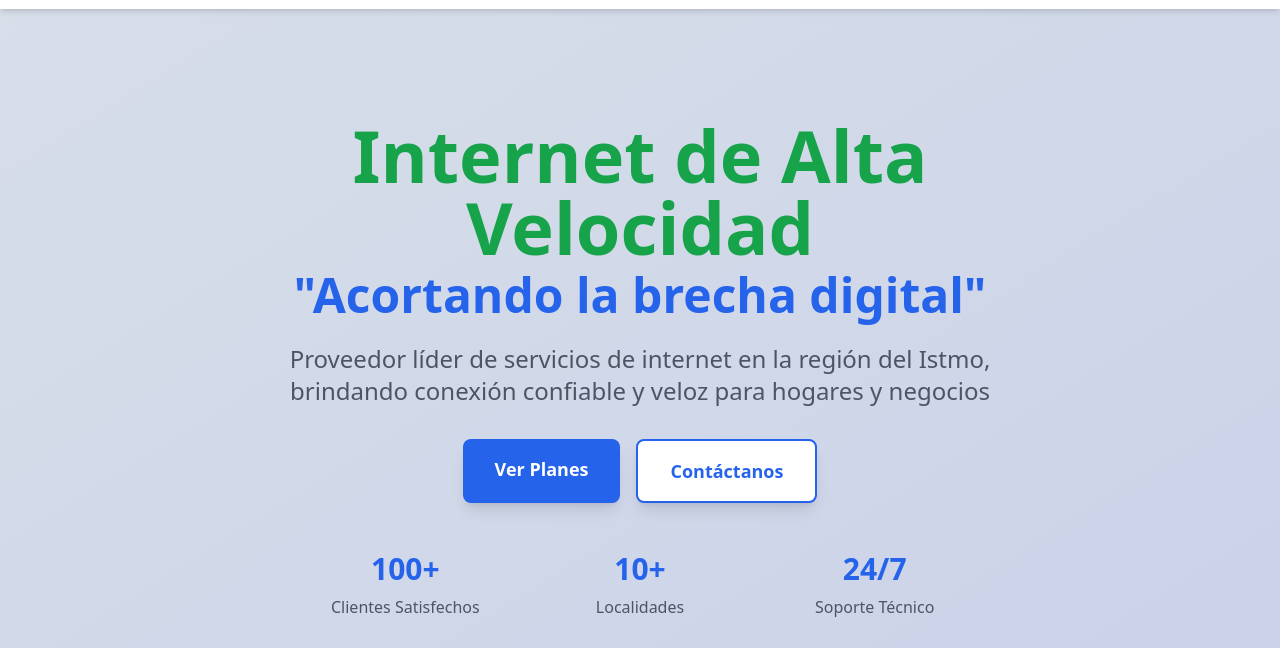
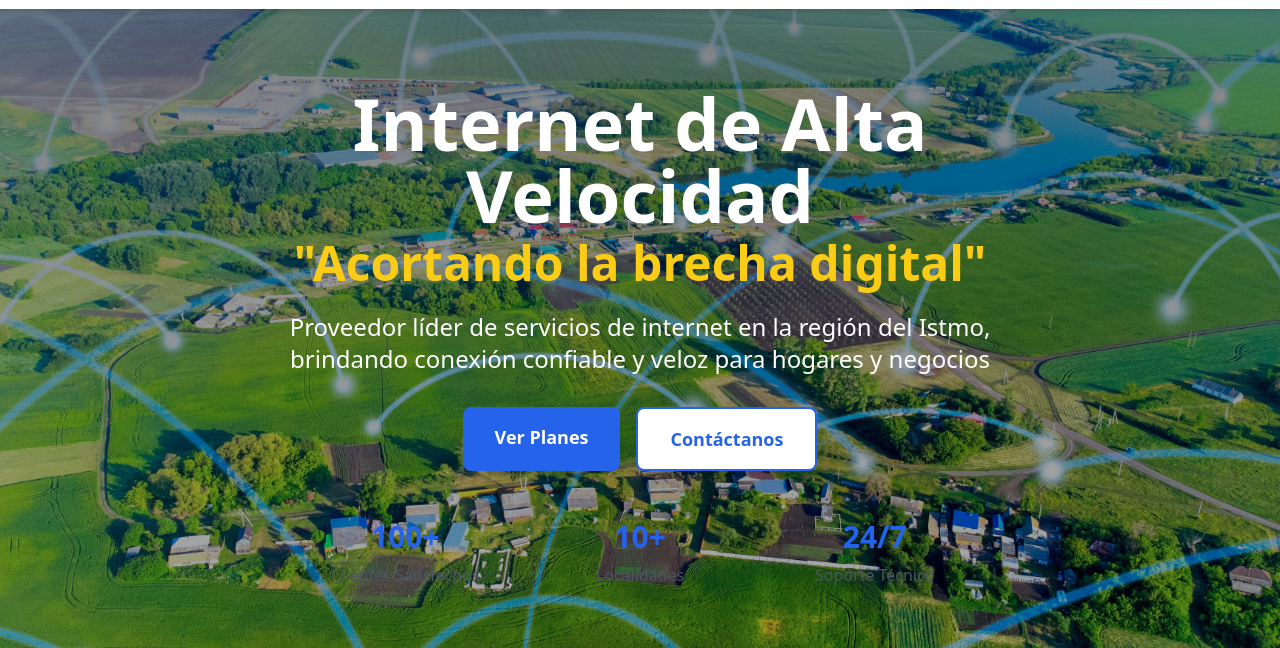
Before and after one commit to okguillermo-creator/mexicoenlinea, a website: page index.html in a window 1280 px wide. Shown: the part 63-711 px from the top of the page. Drawn offline with Linux system fonts and the light colour scheme.

Commit message:
feat: añadido efecto parallax en el hero con imagen de fondo

```diff
--- /dev/null
+++ b/css/parallax.css
@@ -0,0 +1,32 @@
+.parallax-hero {
+    position: relative;
+    height: 100vh;
+    overflow: hidden;
+    background-image: url('../images/hero-bg.jpg');
+    background-attachment: fixed;
+    background-position: center;
+    background-repeat: no-repeat;
+    background-size: cover;
+}
+
+.parallax-overlay {
+    position: absolute;
+    top: 0;
+    left: 0;
+    right: 0;
+    bottom: 0;
+    background: linear-gradient(rgba(0, 0, 0, 0.5), rgba(0, 0, 0, 0.3));
+}
+
+.hero-content {
+    position: relative;
+    z-index: 10;
+    color: white;
+    padding-top: 4rem;
+}
+
+@media (max-width: 768px) {
+    .parallax-hero {
+        background-attachment: scroll;
+    }
+}
--- a/index.html
+++ b/index.html
@@ -11,6 +11,7 @@
     <link rel="stylesheet" href="css/whatsapp-widget.css">
     <link rel="stylesheet" href="https://cdnjs.cloudflare.com/ajax/libs/font-awesome/6.0.0/css/all.min.css">
     <link rel="stylesheet" href="css/styles.css">
+    <link rel="stylesheet" href="css/parallax.css">
 </head>
 <body>
     <header class="bg-white shadow-md fixed w-full z-50">
@@ -35,15 +36,15 @@
         </nav>
     </header>
 
-    <section id="inicio" class="relative min-h-screen flex items-center pt-16 bg-gradient-to-br from-blue-50 to-indigo-100">
-        <div class="absolute inset-0 bg-gray-900 opacity-10 pattern-grid-lg"></div>
-        <div class="container mx-auto px-4 py-16 relative">
+    <section id="inicio" class="parallax-hero flex items-center">
+        <div class="parallax-overlay"></div>
+        <div class="container mx-auto px-4 py-16 relative hero-content">
             <div class="max-w-3xl mx-auto text-center">
                 <h1 class="font-bold leading-tight mb-6">
-                    <span class="block text-5xl md:text-6xl lg:text-7xl text-green-600 mb-2">Internet de Alta Velocidad</span>
-                    <span class="block text-3xl md:text-4xl lg:text-5xl text-blue-600">"Acortando la brecha digital"</span>
+                    <span class="block text-5xl md:text-6xl lg:text-7xl text-white mb-2">Internet de Alta Velocidad</span>
+                    <span class="block text-3xl md:text-4xl lg:text-5xl text-yellow-400">"Acortando la brecha digital"</span>
                 </h1>
-                <p class="text-xl md:text-2xl text-gray-600 mb-8 leading-relaxed">
+                <p class="text-xl md:text-2xl text-gray-200 mb-8 leading-relaxed">
                     Proveedor líder de servicios de internet en la región del Istmo, brindando conexión confiable y veloz para hogares y negocios
                 </p>
                 <div class="flex flex-col sm:flex-row justify-center gap-4">
```
Also changed, not shown: images/hero-bg.jpg (added).
